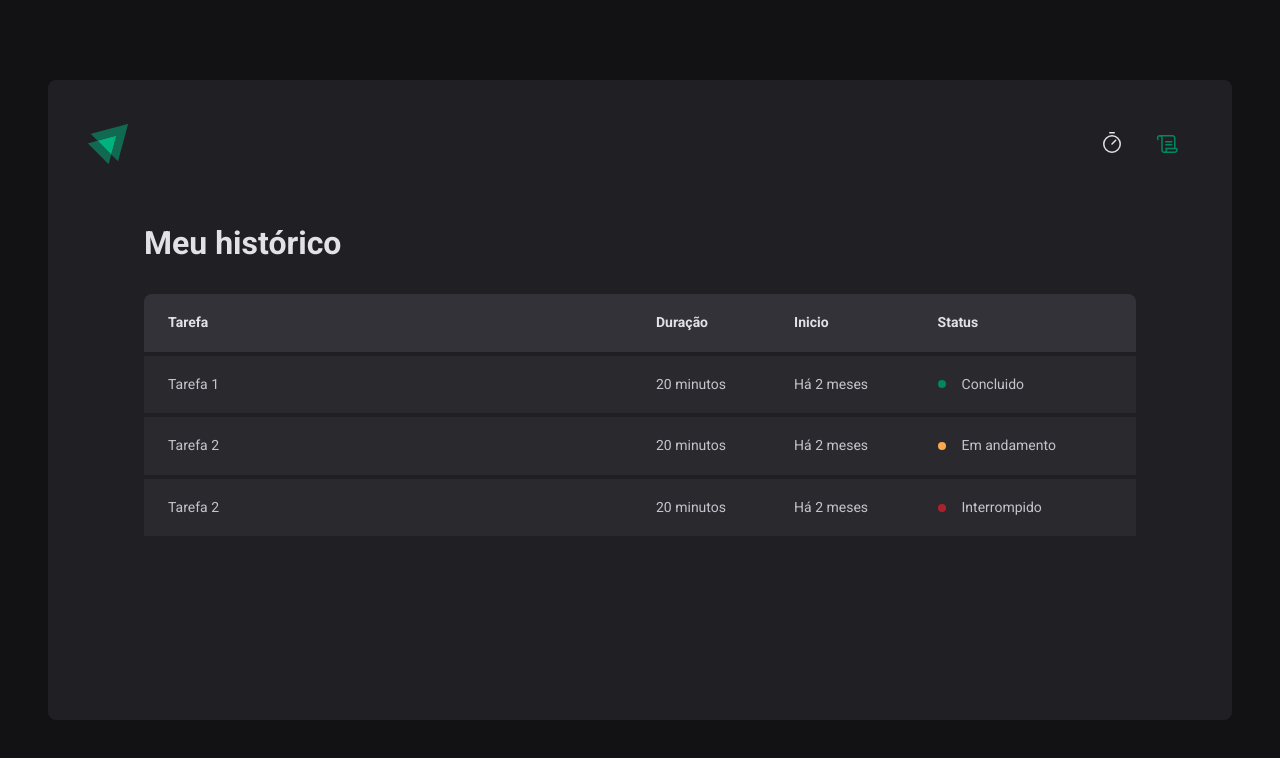
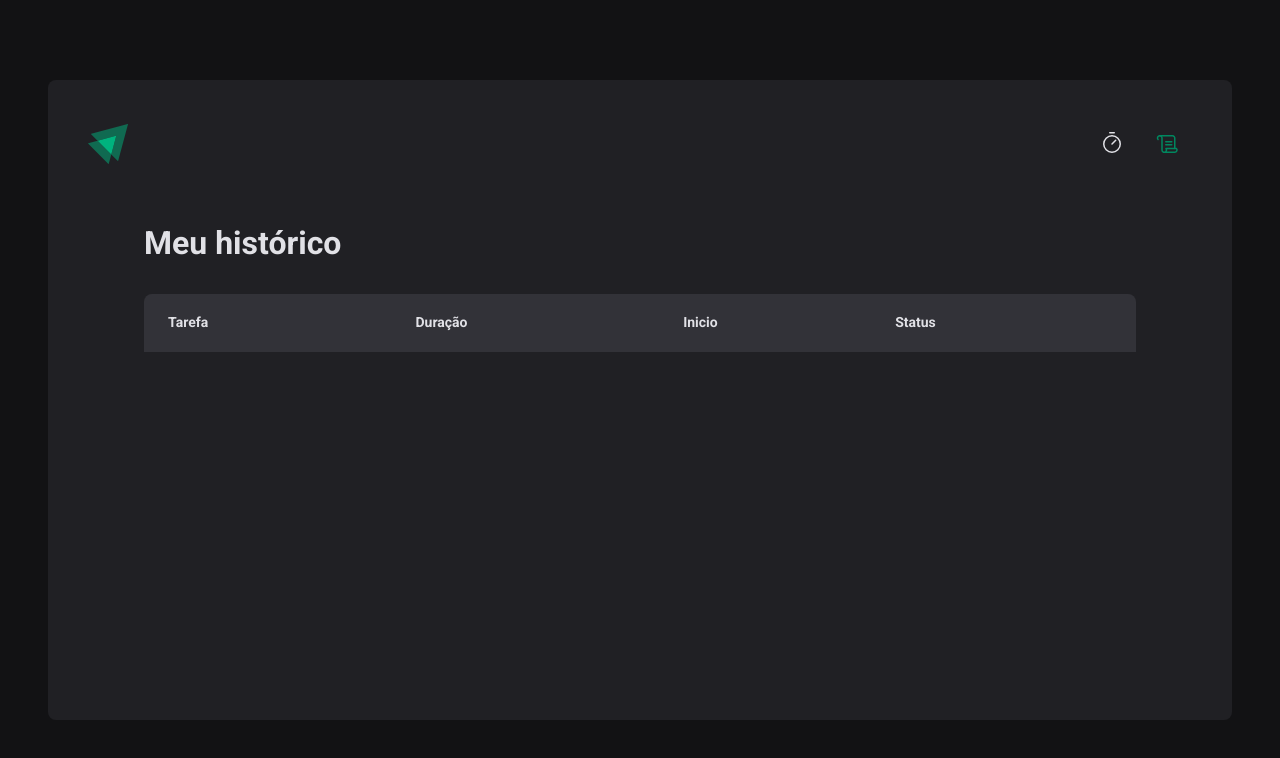
Before and after one commit to yruamkaffer/ignite-timer, a React (Vite) app: page /history in a window 1280 px wide. Shown: the top 758 px of the page. Built offline with nearby package versions, Linux system fonts and the light colour scheme.

Commit message:
Add files via upload

```diff
--- a/src/App.tsx
+++ b/src/App.tsx
@@ -4,14 +4,18 @@
 import { defaultTheme } from "./styles/themes/default";
 
 import { BrowserRouter } from "react-router-dom";
+import { CyclesContextProvider } from "./contexts/CycleContext";
 
 export function App() {
+
   return (
 
    <ThemeProvider theme={defaultTheme}>
 
     <BrowserRouter>
-      <Router />
+      <CyclesContextProvider>
+        <Router />
+      </CyclesContextProvider>
     </BrowserRouter>
 
     <GlobalStyle />
--- /dev/null
+++ b/src/contexts/CycleContext.tsx
@@ -0,0 +1,94 @@
+import { createContext, useState } from "react";
+
+interface CreateCycleData {
+    task: string
+    minutesAmount: number
+}
+
+interface Cycle {
+  id: string
+  task: string
+  minutesAmount: number
+  startDate: Date
+  interruptedDate?: Date
+  finishedDate?: Date
+}
+
+interface CyclesContextType {
+    cycles: Cycle[];
+    activeCycle: Cycle | undefined;
+    activeCycleId: string | null;
+    amountSecondsPassed: number;
+    markCurrentCycleAsFinished: () => void;
+    setSecondsPassed: (seconds: number) => void;
+    createNewCycle: (data: CreateCycleData) => void;
+    interruptCurrentCycle: () => void;
+}
+
+export const CyclesContext = createContext({} as CyclesContextType)
+
+interface CyclesContextProviderProps {
+    children: React.ReactNode
+}
+
+export function CyclesContextProvider({ children }: CyclesContextProviderProps ) {
+
+    const [cycles, setCycles] = useState<Cycle[]>([])
+    const [activeCycleId, setActiveCycleId] = useState<string | null>(null)
+    const [amountSecondsPassed, setAmountSecondsPassed] = useState(0)
+
+    const activeCycle = cycles.find((cycle) => cycle.id === activeCycleId)
+
+    function setSecondsPassed(seconds: number) {
+        setAmountSecondsPassed(seconds)
+    }
+
+    function markCurrentCycleAsFinished() {
+        setCycles((state) => state.map((cycle) => {
+          if (cycle.id === activeCycleId) {
+            return { ...cycle, finishedDate: new Date() }
+          } else {
+            return cycle
+          }
+        }))
+    }
+
+    function createNewCycle(data: CreateCycleData) {
+        const newCycle: Cycle = {
+          id: String(new Date().getTime()),
+          task: data.task,
+          minutesAmount: data.minutesAmount,
+          startDate: new Date(),
+        }
+
+        setCycles((state) => [...state, newCycle])
+        setActiveCycleId(newCycle.id)
+        setAmountSecondsPassed(0)
+    }
+
+    function interruptCurrentCycle() {
+        setCycles((state) => state.map((cycle) => {
+          if (cycle.id === activeCycleId) {
+            return { ...cycle, interruptedDate: new Date() }
+          } else {
+            return cycle
+          }
+        }))
+
+        setActiveCycleId(null)
+    }
+
+    return(
+        <CyclesContext.Provider
+                value={{
+                  cycles,
+                  activeCycle,
+                  activeCycleId,
+                  markCurrentCycleAsFinished,
+                  amountSecondsPassed,
+                  setSecondsPassed,
+                  createNewCycle,
+                  interruptCurrentCycle }}>
+            {children}
+        </CyclesContext.Provider>)
+}
--- a/src/pages/History/index.tsx
+++ b/src/pages/History/index.tsx
@@ -1,6 +1,13 @@
+import { useContext } from "react";
+import { CyclesContext } from "../../contexts/CycleContext";
 import { HistoryContainer, HistoryList, Status } from "./styles";
 
+import { formatDistanceToNow } from "date-fns";
+import { ptBR } from "date-fns/locale/pt-BR";
+
 export function History() {
+    const { cycles }  = useContext(CyclesContext)
+
     return (
       <HistoryContainer >
         <h1>Meu histórico</h1>
@@ -17,30 +24,29 @@
             </thead>
 
             <tbody>
-              <tr>
-                <td>Tarefa 1</td>
-                <td>20 minutos</td>
-                <td>Há 2 meses</td>
-                <td>
-                  <Status statusColor="green">Concluido</Status>
-                </td>
-              </tr>
-              <tr>
-                <td>Tarefa 2</td>
-                <td>20 minutos</td>
-                <td>Há 2 meses</td>
-                <td>
-                  <Status statusColor="yellow">Em andamento</Status>
-                </td>
-              </tr>
-              <tr>
-                <td>Tarefa 2</td>
-                <td>20 minutos</td>
-                <td>Há 2 meses</td>
-                <td>
-                  <Status statusColor="red">Interrompido</Status>
-                </td>
-              </tr>
+              {cycles.map((cycle) => {
+                return (
+                  <tr key={cycle.id}>
+                    <td>{cycle.task}</td>
+                    <td>{cycle.minutesAmount}</td>
+                    <td>{formatDistanceToNow(cycle.startDate, {
+                      addSuffix: true,
+                      locale: ptBR,
+                    })}</td>
+                    <td>
+                      {cycle.finishedDate && (
+                        <Status statusColor="green">Concluído</Status>
+                      )}
+                      {cycle.interruptedDate && (
+                        <Status statusColor="red">Interrompido</Status>
+                      )}
+                      {!cycle.finishedDate && !cycle.interruptedDate && (
+                        <Status statusColor="yellow">Em andamento</Status>
+                      )}
+                    </td>
+                  </tr>
+                );
+              })}
             </tbody>
           </table>
         </ HistoryList>
--- a/src/pages/Home/components/NewCycleForm/index.tsx
+++ b/src/pages/Home/components/NewCycleForm/index.tsx
@@ -3,7 +3,8 @@
 import { useContext } from "react";
 
 import { useFormContext } from "react-hook-form";
-import { CyclesContext } from "../..";
+import { CyclesContext } from "../../../../contexts/CycleContext";
+
 
 export function NewCycleForm() {
   const { activeCycle } = useContext(CyclesContext)
--- a/src/pages/Home/index.tsx
+++ b/src/pages/Home/index.tsx
@@ -2,31 +2,13 @@
 import { HomeContainer, StartCountdownButton, StopCountdownButton } from "./styles";
 
 import { zodResolver } from "@hookform/resolvers/zod";
-import { createContext, useState } from "react";
 import { Countdown } from "./components/Countdown";
 import { NewCycleForm } from "./components/NewCycleForm";
 
+import { useContext } from "react";
 import { FormProvider, useForm } from "react-hook-form";
 import * as zod from "zod";
-
-interface Cycle {
-  id: string
-  task: string
-  minutesAmount: number
-  startDate: Date
-  interruptedDate?: Date
-  finishedDate?: Date
-}
-
-interface CyclesContextType {
-  activeCycle: Cycle | undefined;
-  activeCycleId: string | null;
-  amountSecondsPassed: number;
-  markCurrentCycleAsFinished: () => void;
-  setSecondsPassed: (seconds: number) => void;
-}
-
-export const CyclesContext = createContext({} as CyclesContextType)
+import { CyclesContext } from "../../contexts/CycleContext";
 
 const newCycleFormValidationSchema = zod.object({
   task: zod.string().min(1, "Informe o nome do projeto"),
@@ -38,9 +20,7 @@
 type NewCycleFormData = zod.infer<typeof newCycleFormValidationSchema>
 
 export function Home() {
-  const [cycles, setCycles] = useState<Cycle[]>([])
-  const [activeCycleId, setActiveCycleId] = useState<string | null>(null)
-  const [amountSecondsPassed, setAmountSecondsPassed] = useState(0)
+  const { activeCycle, createNewCycle, interruptCurrentCycle } = useContext(CyclesContext)
 
   const newCycleForm = useForm<NewCycleFormData>({
       resolver: zodResolver(newCycleFormValidationSchema),
@@ -52,47 +32,9 @@
 
   const { handleSubmit, watch, reset } = newCycleForm
 
-  const activeCycle = cycles.find((cycle) => cycle.id === activeCycleId)
-
-  function setSecondsPassed(seconds: number) {
-    setAmountSecondsPassed(seconds)
-  }
-
-  function markCurrentCycleAsFinished() {
-    setCycles((state) => state.map((cycle) => {
-      if (cycle.id === activeCycleId) {
-        return { ...cycle, finishedDate: new Date() }
-      } else {
-        return cycle
-      }
-    }))
-  }
-
   function handleCreateNewCycle(data: NewCycleFormData) {
-    const newCycle: Cycle = {
-      id: String(new Date().getTime()),
-      task: data.task,
-      minutesAmount: data.minutesAmount,
-      startDate: new Date(),
-    }
-
-    setCycles((state) => [...state, newCycle])
-    setActiveCycleId(newCycle.id)
-    setAmountSecondsPassed(0)
-
+    createNewCycle(data)
     reset()
-  }
-
-  function handleInterruptCycle() {
-    setCycles((state) => state.map((cycle) => {
-      if (cycle.id === activeCycleId) {
-        return { ...cycle, interruptedDate: new Date() }
-      } else {
-        return cycle
-      }
-    }))
-
-    setActiveCycleId(null)
   }
 
   const task = watch("task")
@@ -102,18 +44,14 @@
     <HomeContainer>
       <form onSubmit={handleSubmit(handleCreateNewCycle)} action="">
 
-        <CyclesContext.Provider value={{ activeCycle, activeCycleId, markCurrentCycleAsFinished, amountSecondsPassed, setSecondsPassed }}>
-
           <FormProvider {...newCycleForm}>
             <NewCycleForm />
           </FormProvider>
 
           <Countdown />
 
-        </CyclesContext.Provider>
-
         { activeCycle ? (
-          <StopCountdownButton onClick={handleInterruptCycle} type="button">
+          <StopCountdownButton onClick={interruptCurrentCycle} type="button">
             <HandPalm size={24} />
             Interromper
           </StopCountdownButton> ) : (
```
Also changed, not shown: src/pages/Home/components/Countdown/index.tsx (+7 -2 lines).
